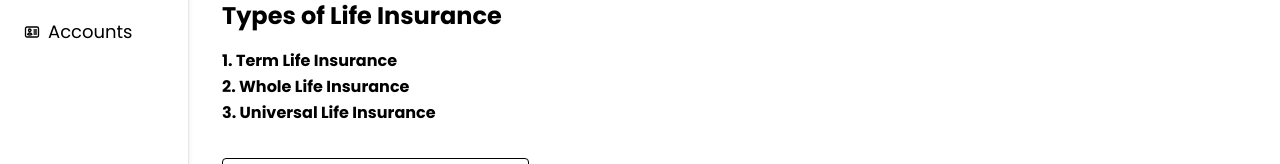
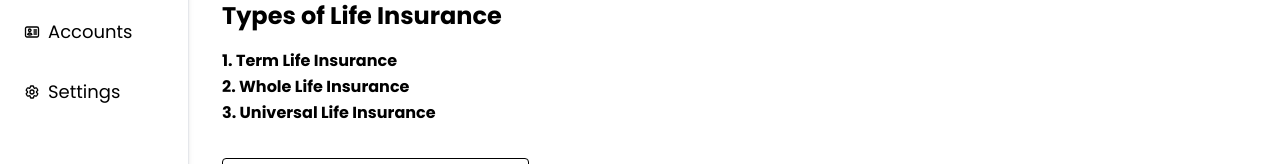
Before and after one commit to sathvikkreddy/bank-fe, a React (Vite) app: page /insurance/life in a window 1280 px wide. Shown: the part 312-476 px from the top of the page. Built offline with nearby package versions, Linux system fonts and the light colour scheme; no server answers; sample sign-in values are in the browser's storage; the HTML template or start-up script is replaced by a standard one.

Commit message:
added settings page

```diff
--- a/src/App.jsx
+++ b/src/App.jsx
@@ -11,6 +11,7 @@
 import HomeIndex from "./pages/Home/Index";
 import AccountIndex from "./pages/Account/Index";
 import NotificationIndex from "./pages/Notification/Index";
+import SettingsIndex from "./pages/Settings/Index";
 
 function App() {
   return (
@@ -23,6 +24,7 @@
         <Route path="/bills/*" element={<BillIndex />} />
         <Route path="/loan/*" element={<LoanIndex />} />
         <Route path="/account/*" element={<AccountIndex />} />
+        <Route path="/settings/*" element={<SettingsIndex />} />
         <Route path="/profile/*" element={<ProfileIndex />} />
       </Route>
       <Route exact path="/signup" element={<Signup />} />
--- a/src/components/Appbar.jsx
+++ b/src/components/Appbar.jsx
@@ -9,6 +9,7 @@
     { title: "Transactions", to: "transactions", icon: <TransactionsIcon className="w-4 h-4" /> },
     { title: "Bills", to: "bills", icon: <BillsIcon className="w-4 h-4" /> },
     { title: "Accounts", to: "account", icon: <AccountIcon className="w-4 h-4" /> },
+    { title: "Settings", to: "settings", icon: <SettingsIcon className="w-4 h-4" /> },
   ];
 
   const [selectedItem, setSelectedItem] = useState("");
@@ -113,6 +114,15 @@
   );
 }
 
+function SettingsIcon(props) {
+  return (
+    <svg {...props} xmlns="http://www.w3.org/2000/svg" width="24" height="24" viewBox="0 0 24 24" fill="none" stroke="currentColor" strokeWidth="2" strokeLinecap="round" strokeLinejoin="round">
+      <path d="M9.594 3.94c.09-.542.56-.94 1.11-.94h2.593c.55 0 1.02.398 1.11.94l.213 1.281c.063.374.313.686.645.87.074.04.147.083.22.127.325.196.72.257 1.075.124l1.217-.456a1.125 1.125 0 0 1 1.37.49l1.296 2.247a1.125 1.125 0 0 1-.26 1.431l-1.003.827c-.293.241-.438.613-.43.992a7.723 7.723 0 0 1 0 .255c-.008.378.137.75.43.991l1.004.827c.424.35.534.955.26 1.43l-1.298 2.247a1.125 1.125 0 0 1-1.369.491l-1.217-.456c-.355-.133-.75-.072-1.076.124a6.47 6.47 0 0 1-.22.128c-.331.183-.581.495-.644.869l-.213 1.281c-.09.543-.56.94-1.11.94h-2.594c-.55 0-1.019-.398-1.11-.94l-.213-1.281c-.062-.374-.312-.686-.644-.87a6.52 6.52 0 0 1-.22-.127c-.325-.196-.72-.257-1.076-.124l-1.217.456a1.125 1.125 0 0 1-1.369-.49l-1.297-2.247a1.125 1.125 0 0 1 .26-1.431l1.004-.827c.292-.24.437-.613.43-.991a6.932 6.932 0 0 1 0-.255c.007-.38-.138-.751-.43-.992l-1.004-.827a1.125 1.125 0 0 1-.26-1.43l1.297-2.247a1.125 1.125 0 0 1 1.37-.491l1.216.456c.356.133.751.072 1.076-.124.072-.044.146-.086.22-.128.332-.183.582-.495.644-.869l.214-1.28Z" />
+      <path d="M15 12a3 3 0 1 1-6 0 3 3 0 0 1 6 0Z" />
+    </svg>
+  );
+}
+
 const AppbarItem = ({ item, selected }) => {
   const navigate = useNavigate();
   const { title, icon, to } = item;
--- /dev/null
+++ b/src/pages/Settings/Index.jsx
@@ -0,0 +1,17 @@
+import React from "react";
+import { Route, Routes } from "react-router-dom";
+import NotFound from "../NotFound";
+
+const Settings = () => {
+  return (
+    <Routes>
+      <Route path="/" element={<div>Settings</div>} />
+      <Route path="*" element={<NotFound />} />
+    </Routes>
+  );
+  // create your own pages by adding new <Route/> by default the path has /yourmodule, just specify page name for path
+  // Ex: for life insurance page in insurance add <Route path="/life" element={your component} />
+  // do not include full url in path like <Route path="/insurance/life" element={your component} />;
+};
+
+export default Settings;
```
